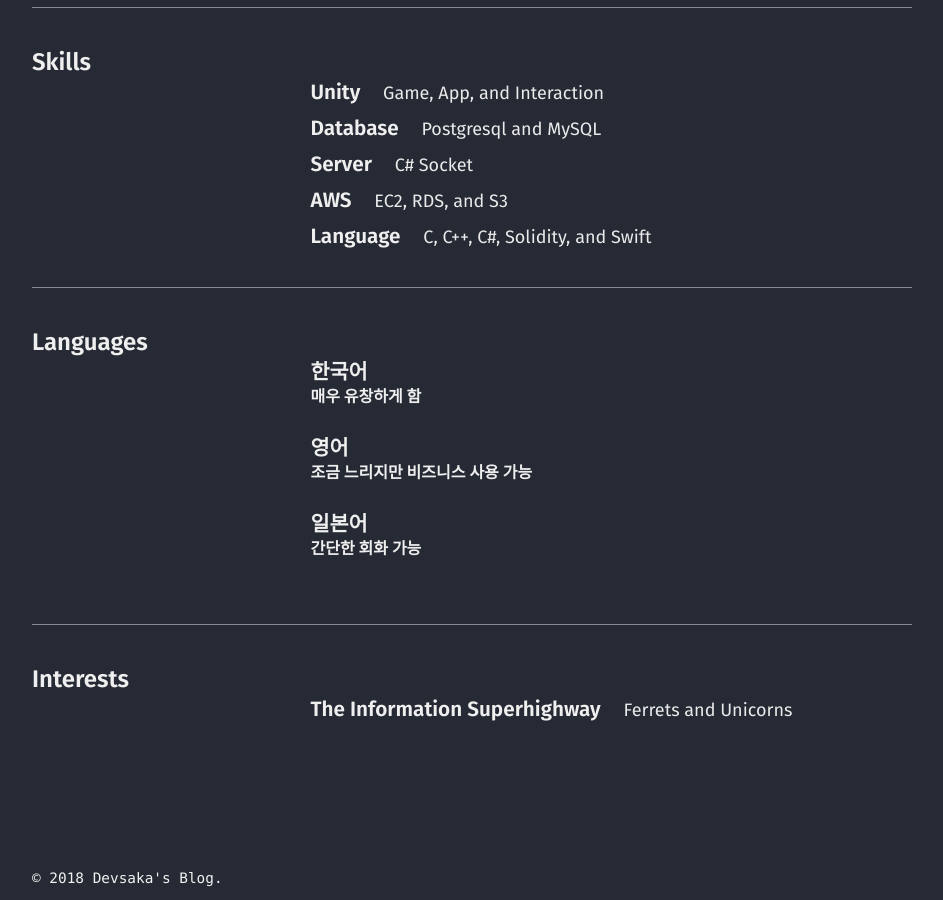
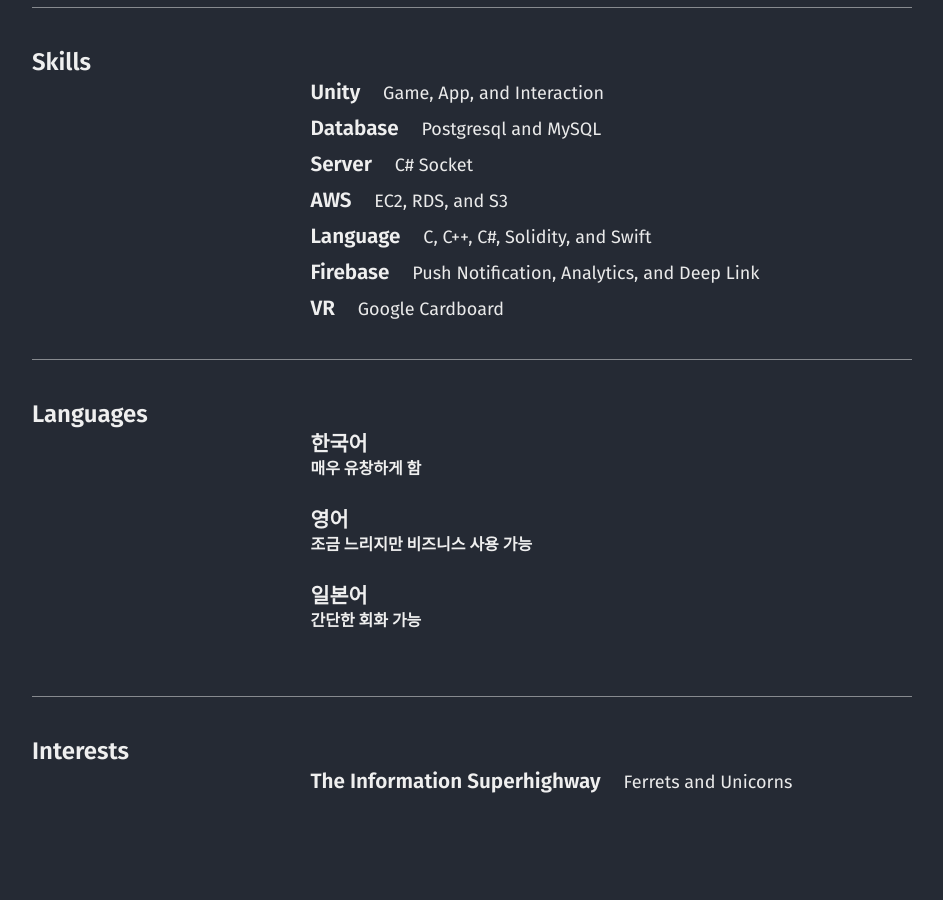
Before and after one commit to mmistakes/jekyll-theme-basically-basic, a Jekyll site: the page built from cv.md, in a window 1280 px wide and 900 px high, scrolled down 2481 px. Shown: the whole window, without its empty margins (40-983 px from the left). Built offline with Jekyll 4.4.1, drawn with Linux system fonts in a browser that asks for light colours.

Commit message:
Update _data/cv.json

```diff
--- a/_data/cv.json
+++ b/_data/cv.json
@@ -143,6 +143,22 @@
         "Solidity",
         "Swift"
       ]
+    },
+    {
+      "name": "Firebase",
+      "level": "IDK",
+      "keywords": [
+        "Push Notification",
+        "Analytics",
+        "Deep Link"
+      ]
+    },
+    {
+      "name": "VR",
+      "level": "IDK",
+      "keywords": [
+        "Google Cardboard"
+      ]
     }
   ],
   "languages": [
```
